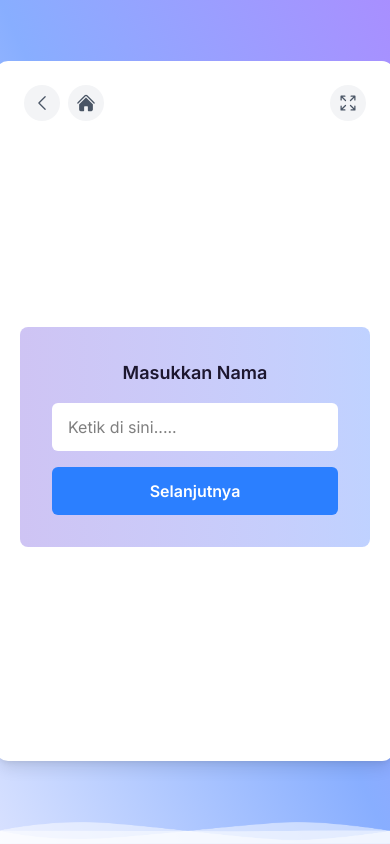
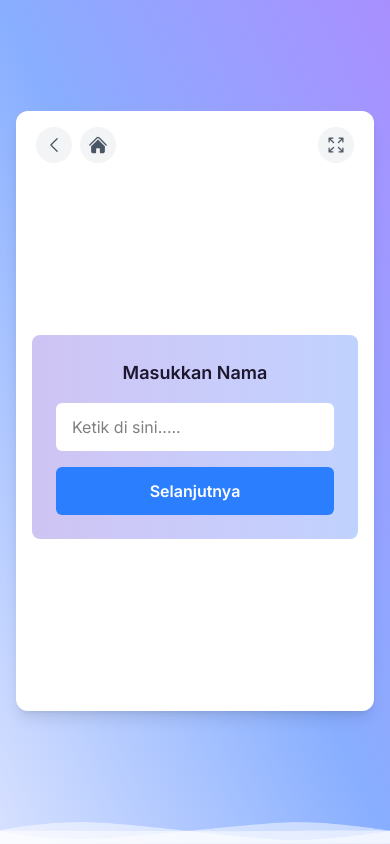
Before and after one commit to farhanangga/bimbim, a Next.js app: page /dashboard/modeKasir/inputNama in a window 390 px wide. Built offline with nearby package versions, Linux system fonts and the light colour scheme.

Commit message:
add responsive design

```diff
--- a/src/app/dashboard/modeKasir/inputNama/page.tsx
+++ b/src/app/dashboard/modeKasir/inputNama/page.tsx
@@ -3,34 +3,62 @@ import TopBar from "@/components/TopBar";
 import { useRouter } from "next/navigation";
 
 export default function KasirPage() {
-
   const router = useRouter();
 
   return (
     <div className="relative min-h-screen flex flex-col bg-gradient-to-tr from-[#D8E1FF] via-[#88AEFF] to-[#A88FFF]">
 
       {/* Konten Tengah */}
-      <div className="flex flex-1 items-center justify-center px-6">
+      <div className="flex flex-1 items-center justify-center px-4 md:px-6">
 
         {/* Div Putih Utama */}
-        <div className="relative flex flex-col bg-white p-6 rounded-xl w-[1200px] h-[700px] shadow-lg my-5">
-
+        <div
+          className="
+            relative flex flex-col bg-white
+            p-4 md:p-6
+            rounded-xl
+            w-full max-w-[1200px]
+            min-h-[600px] md:h-[700px]
+            shadow-lg my-5
+          "
+        >
           {/* Component Tombol Atas */}
-          <TopBar/>
+          <TopBar />
 
           {/* Konten Form */}
           <div className="flex flex-1 items-center justify-center">
-            <div className="bg-gradient-to-r from-[#5D3ADA]/30 to-[#2B68FF]/30 p-8 rounded-lg w-[350px] text-center">
-              <h2 className="text-lg font-semibold mb-4 text-[#1D172F]">Masukkan Nama</h2>
+            <div
+              className="
+                bg-gradient-to-r from-[#5D3ADA]/30 to-[#2B68FF]/30
+                p-6 md:p-8
+                rounded-lg
+                w-full max-w-[350px]
+                text-center
+              "
+            >
+              <h2 className="text-lg md:text-xl font-semibold mb-4 text-[#1D172F]">
+                Masukkan Nama
+              </h2>
+
               <input
                 type="text"
                 placeholder="Ketik di sini....."
-                className="text-black w-full px-4 py-3 bg-white rounded-md focus:outline-none focus:ring-grey-200 mb-4"
+                className="
+                  text-black w-full px-4 py-3 bg-white rounded-md
+                  focus:outline-none focus:ring-gray-200
+                  mb-4
+                "
               />
 
               <button
-              onClick={() => router.push("/dashboard/modeKasir/detailPembelian1")}
-              className="w-full bg-blue-500 hover:bg-blue-600 text-white font-semibold py-3 rounded-md">
+                onClick={() =>
+                  router.push("/dashboard/modeKasir/detailPembelian1")
+                }
+                className="
+                  w-full bg-blue-500 hover:bg-blue-600
+                  text-white font-semibold py-3 rounded-md
+                "
+              >
                 Selanjutnya
               </button>
             </div>
```
Also changed, not shown: 1 other file (tests, documents, lock files or other folders).
